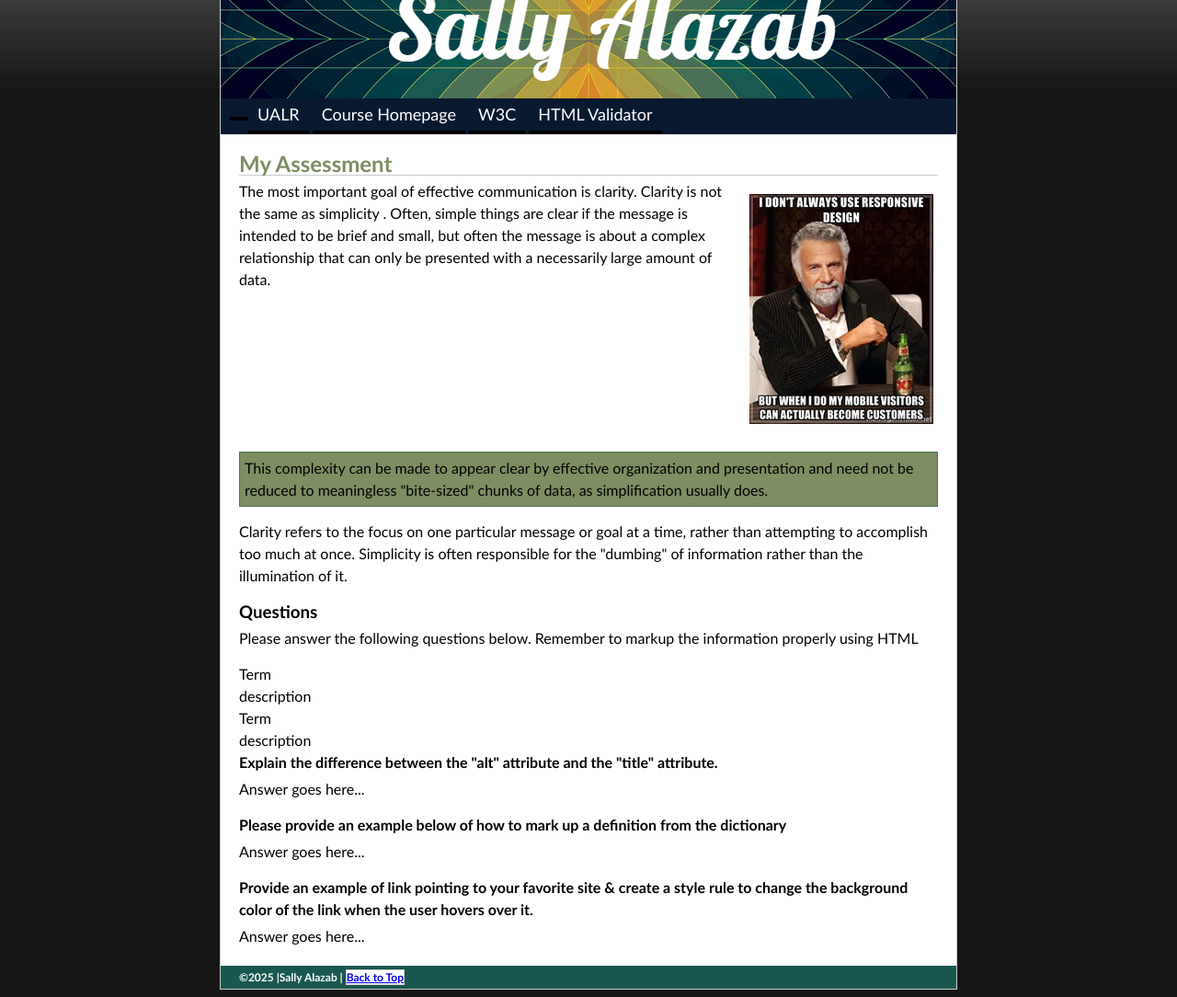
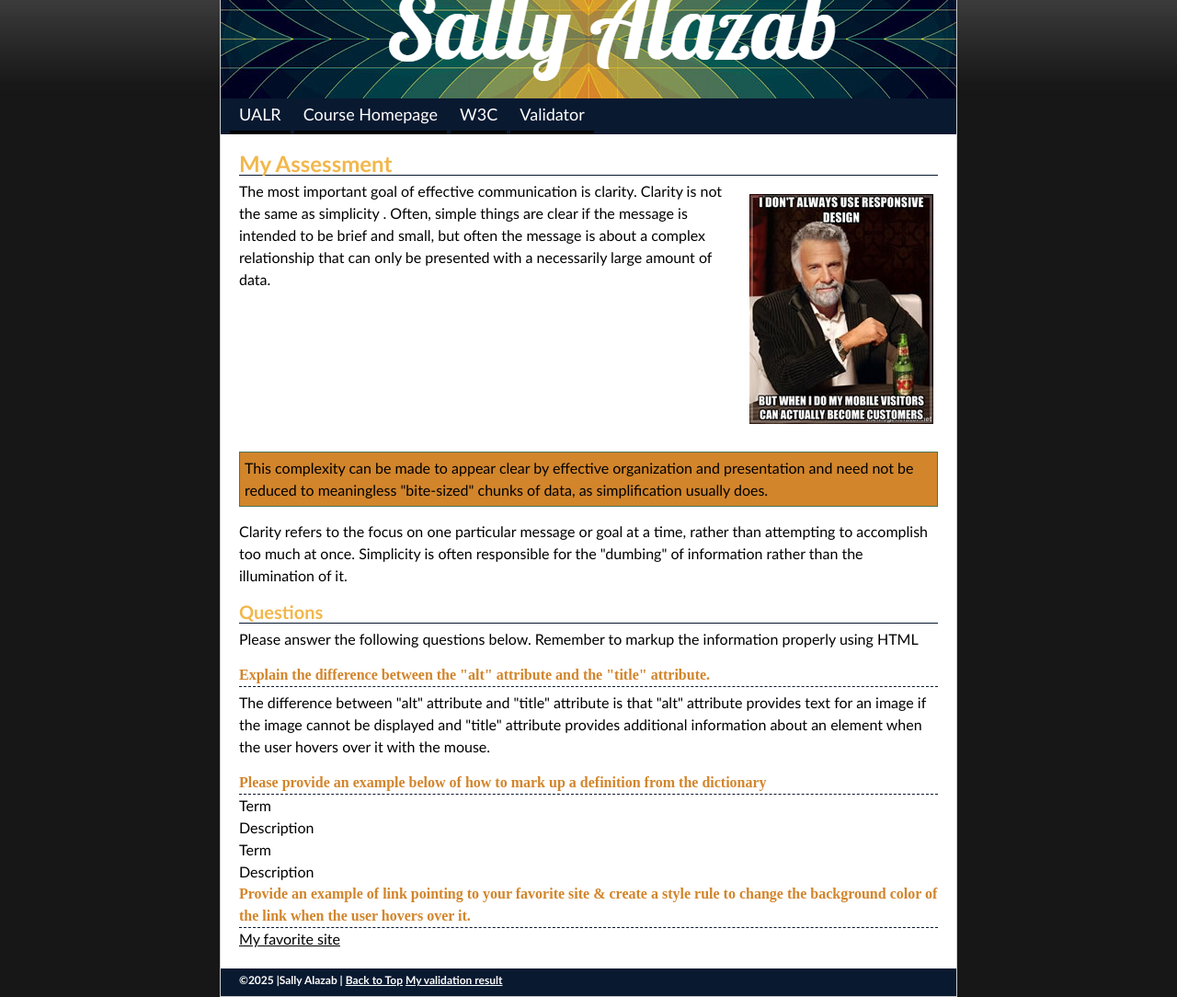
Before and after one commit to Sally2026/mobile-web, a plain HTML site: page pre-assessment/index.html in a window 1280 px wide. Shown: the part 54-1138 px from the top of the page at 92% size. Drawn offline with Linux system fonts and the light colour scheme.

Commit message:
Finished the Pre-Assessment

```diff
--- a/pre-assessment/assets/css/screen.css
+++ b/pre-assessment/assets/css/screen.css
@@ -29,8 +29,7 @@ body {
 	margin-top: 20px;
 	border: 1px solid #CCC;
 }
-#header {
-}
+
 #header h1 a {
 	width: 800px;
 	height: 140px;
@@ -39,6 +38,7 @@ body {
 	text-indent: 100%;
 	white-space: nowrap;
 	overflow: hidden;
+	max-width: 100%;
 }
 #nav {
 	background-color: #091930;
@@ -74,18 +74,38 @@ body {
 	margin: 20px;
 }
 #content h2 {
-	color:#7D8E61;
-	border-bottom: 1px solid #CCC;
+	color:#f2b74b;
+	border-bottom: 1px solid #091930;
 }
+
+#content h3{
+	color:#f2b74b;
+	border-bottom: 1px solid #091930;
+	font-size: 20px;
+}
+
+#content h4 {
+	color:#D2852B;
+	border-bottom: 1px dashed #091930;
+	font-family: "Oswald", serif;
+}
+
+#content h4 + a{
+	color:#000000;
+}
+#content h4 + a:hover{
+	background-color: #f2b74b;
+}
+
 #content p {
 	margin-top: 5px;
 	margin-bottom: 15px;
 	overflow: hidden;
 }
 #footer {
-	background-color: #195850;
+	background-color: #091930;
 	color: #FFF;
-	height: 25px;
+	height: 30px;
 }
 #footer h6 {
 	font-size: 12px;
@@ -93,16 +113,19 @@ body {
 	margin-right: 20px;
 	margin-left: 20px;
 }
+#footer h6 a {
+	color: #FFF;
+}
 
 .alert{
-	background: #7D8E61;
+	background: #D2852B;
 	padding: 5px;
 	border: 1px solid #487357;
 }
 
 #content img{
 	float:right;
-	border: 1px soild #CCC;
+	border: 1px soild #091930;
 	padding: 5px;
 	margin: 10px 0px 10px 20px;
 }
--- a/pre-assessment/index.html
+++ b/pre-assessment/index.html
@@ -10,14 +10,14 @@
 <body>
     <div id="container">
         <div id="header">
-          <h1><a href="index.html">Sally Alazab</h1>
+          <h1><a href="index.html"> Sally Alazab </a></h1>
         </div>
         <div id="nav">
           <ul>
             <li><a href="http://ualr.edu" title="UA Little Rock">UALR</a></li>
             <li><a href="https://thomaswallace.net/course/mobile-web/spring-2018/" title="Course homepage for Mobile Web">Course Homepage</a></li>
             <li><a href="http://www.w3.org/" title="Learn about web standards at W3C">W3C</a></li>
-            <li><a href="http://validator.w3.org/" title="Validate your HTML documents">HTML Validator</a></li>
+            <li><a href="http://validator.w3.org/" title="Validate your HTML documents"> Validator</a></li>
         </ul>
         </div>
         <div id="content">
@@ -28,22 +28,21 @@
             <p>Clarity refers to the focus on one particular message or goal at a time, rather than attempting to accomplish too much at once. Simplicity is often responsible for the "dumbing" of information rather than the illumination of it.</p>
             <h3>Questions</h3>
             <p>Please answer the following questions below. Remember to markup the information properly using HTML</p>
+            <h4>Explain the difference between the &quot;alt&quot; attribute and the &quot;title&quot; attribute. </h4>
+            <p> The difference between "alt" attribute and "title" attribute is that "alt" attribute provides text for an image if the image cannot be displayed and "title" attribute provides additional information about an element when the user hovers over it with the mouse.
+            </p>
+            <h4>Please provide an example below of how to mark up a definition from the dictionary</h4>
             <dl>
                 <dt>Term</dt>
-                <dd>description</dd>
+                <dd>Description</dd>
                 <dt>Term</dt>
-                <dd>description</dd>
-
+                <dd>Description</dd>
             </dl>
-            <h4>Explain the difference between the &quot;alt&quot; attribute and the &quot;title&quot; attribute. </h4>
-            <p>Answer goes here...</p>
-            <h4>Please provide an example below of how to mark up a definition from the dictionary</h4>
-            <p>Answer goes here...</p>
             <h4>Provide an example of link pointing to your favorite site &amp; create a style rule to change the background color of the link when the user hovers over it. </h4>
-            <p>Answer goes here... </p>
+            <a href="https://www.youtube.com/" title="Youtube"> My favorite site</a>
         </div>
         <div id="footer">
-            <h6>&copy;2025 |Sally Alazab | <a href="#top" id="container">Back to Top</a></h6>
+            <h6>&copy;2025 |Sally Alazab | <a href="#top" title="Back to top button">Back to Top</a> <a href="https://validator.w3.org/nu/?showsource=yes&showoutline=yes&showimagereport=yes&doc=https%3A%2F%2Fsuper-duper-space-telegram-wr7xr7x9jxrxhj55-5503.app.github.dev%2Fpre-assessment%2Findex.html%23top#textarea" title="Validation Result">My validation result</a></h6>
         </div>
     </div>
 </body>
```
